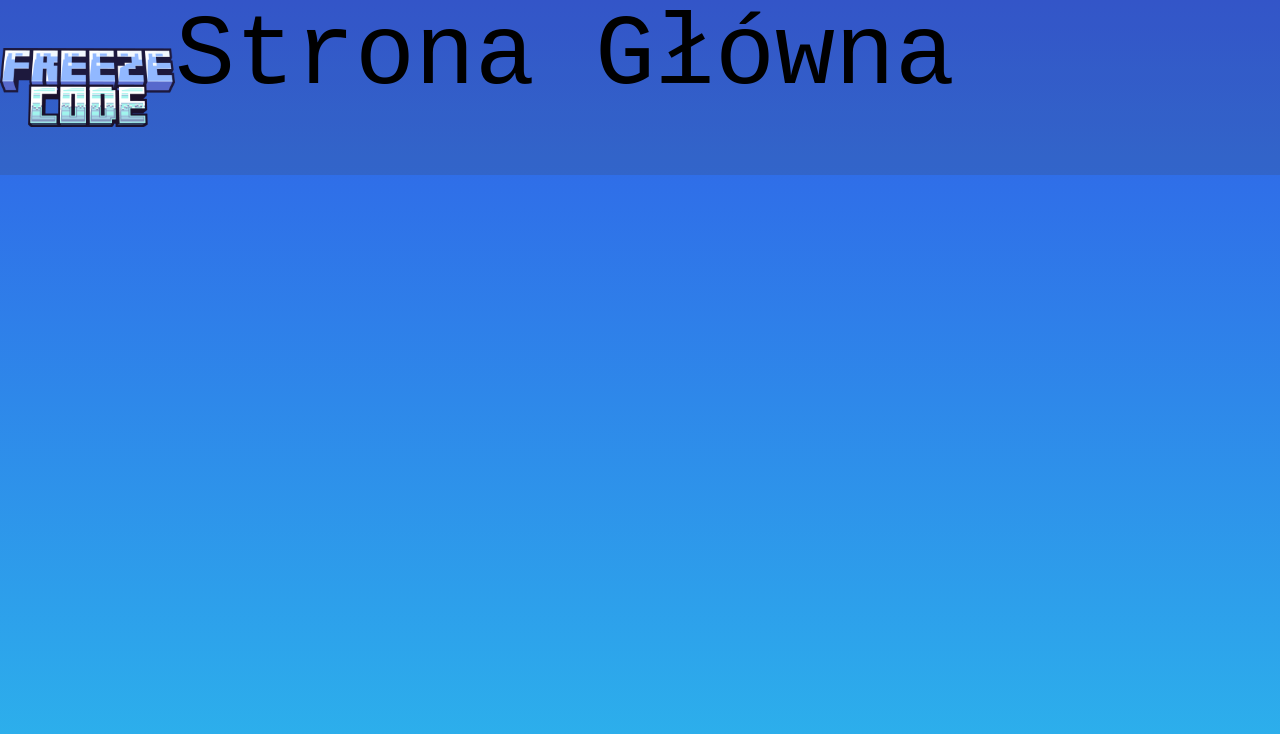
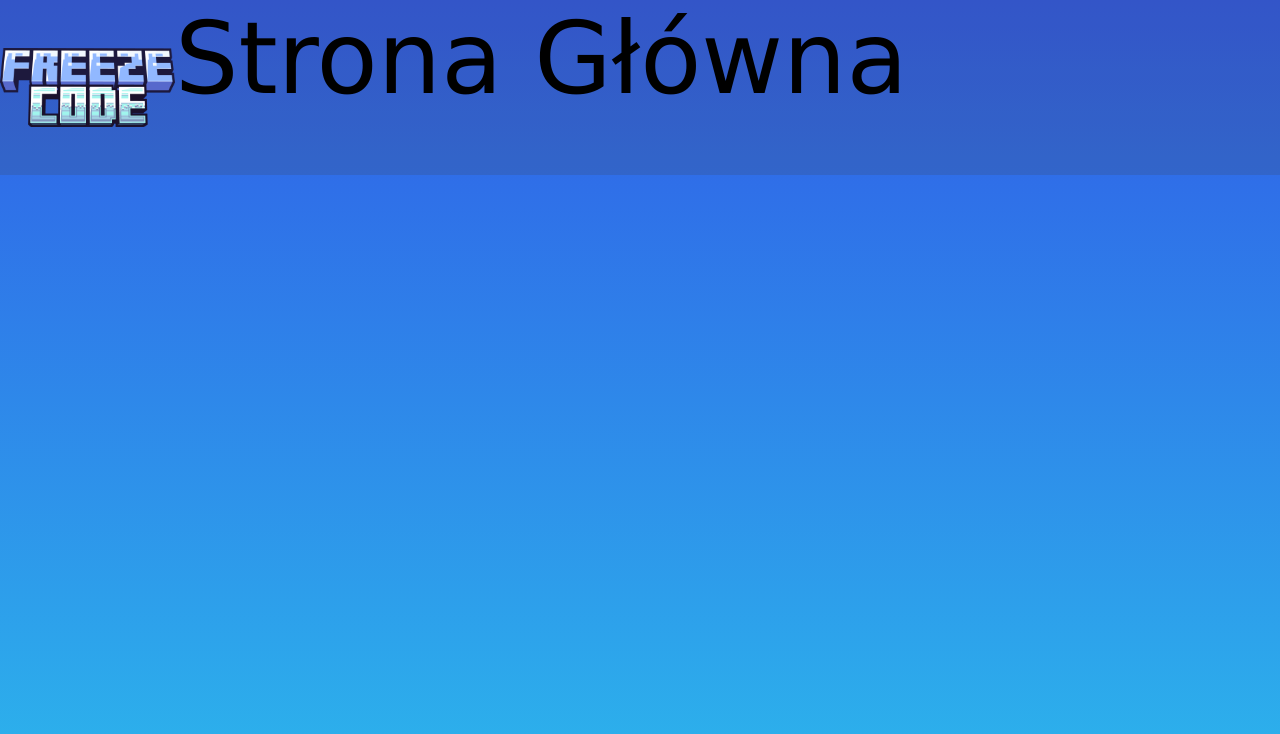
Before and after one commit to OszymonO/FreezeCode, a plain HTML site: page index.html in a window 1280 px wide. Drawn offline with Linux system fonts and the light colour scheme.

Commit message:
Update index.html

```diff
--- a/index.html
+++ b/index.html
@@ -38,9 +38,8 @@
   }
 
   .logo > .name {
-    font-family: 'Courier New', Courier, monospace;
+    font-family: Verdana, Geneva, Tahoma, sans-serif;
     font-size: 100px;
-    text-align: center;
     font-weight: 500;
     float: left;
   }
```
